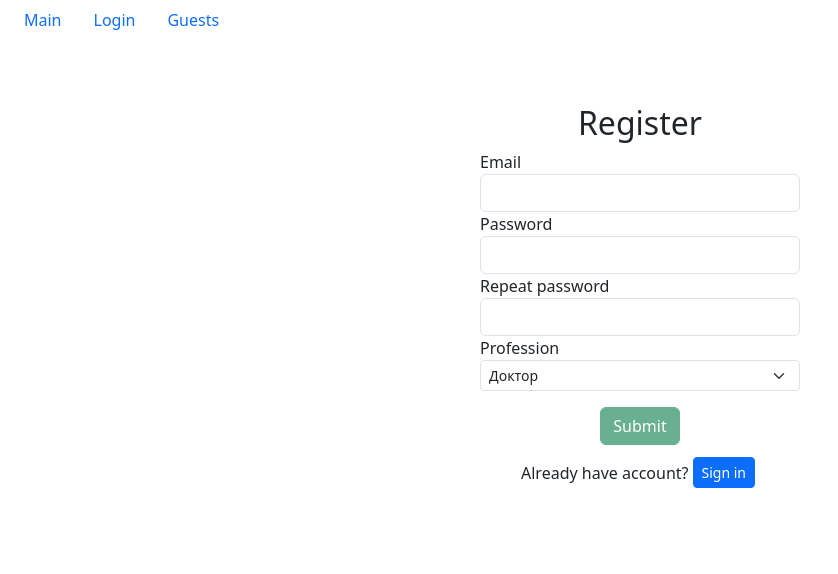
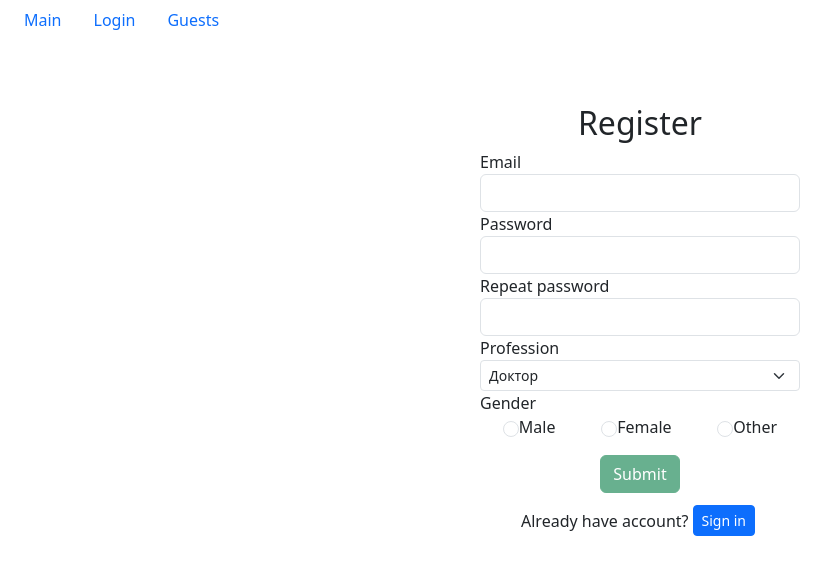
Before and after one commit to ivan-kramarenko/Course-Project, a React (Create React App) app: page /login in a window 1280 px wide. Both pictures are taken after a click on the button "Sign up". Shown: the top 574 px of the page, without its empty margins (0-838 px from the left). Built offline with nearby package versions, Linux system fonts and the light colour scheme.

Commit message:
radiobuttons / fixed refresh in react-hook-form

```diff
--- /dev/null
+++ b/src/components/common/form/ErrorField.tsx
@@ -0,0 +1,11 @@
+import React, { ReactElement } from 'react'
+
+interface ErrorFieldProps {
+  error: string | undefined
+}
+
+const ErrorField = ({ error }: ErrorFieldProps): ReactElement => (
+  <>{error != null && <div className="mb-2 text-center">{error}</div>}</>
+)
+
+export default ErrorField
--- /dev/null
+++ b/src/components/common/form/RadioField.tsx
@@ -0,0 +1,45 @@
+import React, { ReactElement } from 'react'
+import { UseFormRegister } from 'react-hook-form'
+import ErrorField from './ErrorField'
+
+interface RadioFieldProps {
+  items: Array<{ name: string; value: string }>
+  label: string
+  id: string
+  error: string | undefined
+  register: UseFormRegister<any>
+}
+
+const RadioField = ({
+  items,
+  label,
+  id,
+  error,
+  register
+}: RadioFieldProps): ReactElement => (
+  <>
+    <label htmlFor={id} className="w-100">
+      {label}
+      <div className="d-flex align-items-center justify-content-around">
+        {items.map((item) => (
+          <div
+            className="d-flex align-items-center"
+            key={`${item.name}_${item.value}`}
+          >
+            <input
+              className="form-check-input"
+              type="radio"
+              {...register(id)}
+              id={`${item.name}_${item.value}`}
+              value={item.value}
+            />
+            <label htmlFor={id}>{item.name}</label>
+          </div>
+        ))}
+      </div>
+      <ErrorField {...{ error }} />
+    </label>
+  </>
+)
+
+export default RadioField
--- a/src/components/common/form/SelectField.tsx
+++ b/src/components/common/form/SelectField.tsx
@@ -1,6 +1,7 @@
 import React, { ReactElement } from 'react'
 import { UseFormRegister } from 'react-hook-form'
 import { IProfession } from '../../../interfaces'
+import ErrorField from './ErrorField'
 
 interface SelectFieldProps {
   label: string
@@ -26,7 +27,7 @@ const SelectField = ({
         ))}
       </select>
     </label>
-    {error != null && <div className="mb-2 text-center">{error}</div>}
+    <ErrorField {...{ error }} />
   </>
 )
 
--- a/src/components/common/form/TextField.tsx
+++ b/src/components/common/form/TextField.tsx
@@ -1,5 +1,6 @@
 import React, { ReactElement } from 'react'
 import { UseFormRegister } from 'react-hook-form'
+import ErrorField from './ErrorField'
 
 interface TextFieldProps {
   label: string
@@ -20,7 +21,7 @@ const TextField = ({
     <label htmlFor={id} className="w-100">
       {label}
       <input className="form-control" id={id} type={type} {...register(id)} />
-      {error != null && <div className="mb-2 text-center">{error}</div>}
+      <ErrorField {...{ error }} />
     </label>
   </>
 )
--- a/src/components/ui/form/LoginForm.tsx
+++ b/src/components/ui/form/LoginForm.tsx
@@ -16,8 +16,8 @@ const schema = object({
     .min(8, 'Minimum 8 characters')
 }).required()
 
-const onSubmit: SubmitHandler<ILoginFormInputs> = (data) => {
-  alert(data)
+const onSubmit: SubmitHandler<ILoginFormInputs> = (data: object): void => {
+  console.log(JSON.stringify(data))
 }
 
 const LoginForm = (): ReactElement => {
@@ -33,7 +33,8 @@ const LoginForm = (): ReactElement => {
   return (
     <form
       className="d-flex justify-content-center align-items-center flex-column mt-5 w-25"
-      onSubmit={() => handleSubmit(onSubmit)}
+      // eslint-disable-next-line
+      onSubmit={handleSubmit(onSubmit)}
     >
       <h2 className="mt-3">Login</h2>
       <TextField
--- a/src/components/ui/form/RegisterForm.tsx
+++ b/src/components/ui/form/RegisterForm.tsx
@@ -1,11 +1,12 @@
 import React, { ReactElement, useEffect, useState } from 'react'
 import { yupResolver } from '@hookform/resolvers/yup'
-import { useForm, SubmitHandler } from 'react-hook-form'
+import { SubmitHandler, useForm } from 'react-hook-form'
 import { object, ref, string } from 'yup'
 import { IProfession, IRegisterFormInputs } from '../../../interfaces'
 import TextField from '../../common/form/TextField'
 import API from '../../../api'
 import SelectField from '../../common/form/SelectField'
+import RadioField from '../../common/form/RadioField'
 
 const schema = object({
   email: string().required('Email is required').email('Email must be correct'),
@@ -19,7 +20,8 @@ const schema = object({
   repeatPassword: string()
     .oneOf([ref('password')], 'Passwords dont match')
     .required('Confirm password is required'),
-  profession: string().required('Profession is required')
+  profession: string().required('Profession is required'),
+  gender: string().required('Gender is required')
 }).required()
 
 const RegisterForm = (): ReactElement => {
@@ -42,14 +44,14 @@ const RegisterForm = (): ReactElement => {
     resolver: yupResolver(schema)
   })
 
-  const onSubmit: SubmitHandler<IRegisterFormInputs> = (data) => {
-    alert(data)
+  const onSubmit: SubmitHandler<IRegisterFormInputs> = (data: object): void => {
+    console.log(JSON.stringify(data))
   }
-
   return (
     <form
       className="d-flex justify-content-center align-items-center flex-column mt-5 w-25"
-      onSubmit={() => handleSubmit(onSubmit)}
+      // eslint-disable-next-line
+      onSubmit={handleSubmit(onSubmit)}
     >
       <h2 className="mt-3">Register</h2>
       <TextField
@@ -80,6 +82,17 @@ const RegisterForm = (): ReactElement => {
         items={professions}
         error={errors.profession?.message}
       />
+      <RadioField
+        items={[
+          { name: 'Male', value: 'male' },
+          { name: 'Female', value: 'female' },
+          { name: 'Other', value: 'other' }
+        ]}
+        label="Gender"
+        id="gender"
+        {...{ register }}
+        error={errors.gender?.message}
+      />
       <input
         className="btn btn-success mt-3"
         type="submit"
--- a/src/interfaces/index.ts
+++ b/src/interfaces/index.ts
@@ -35,4 +35,5 @@ export interface ILoginFormInputs {
 export interface IRegisterFormInputs extends ILoginFormInputs {
   repeatPassword: string
   profession: string
+  gender: string
 }
```
